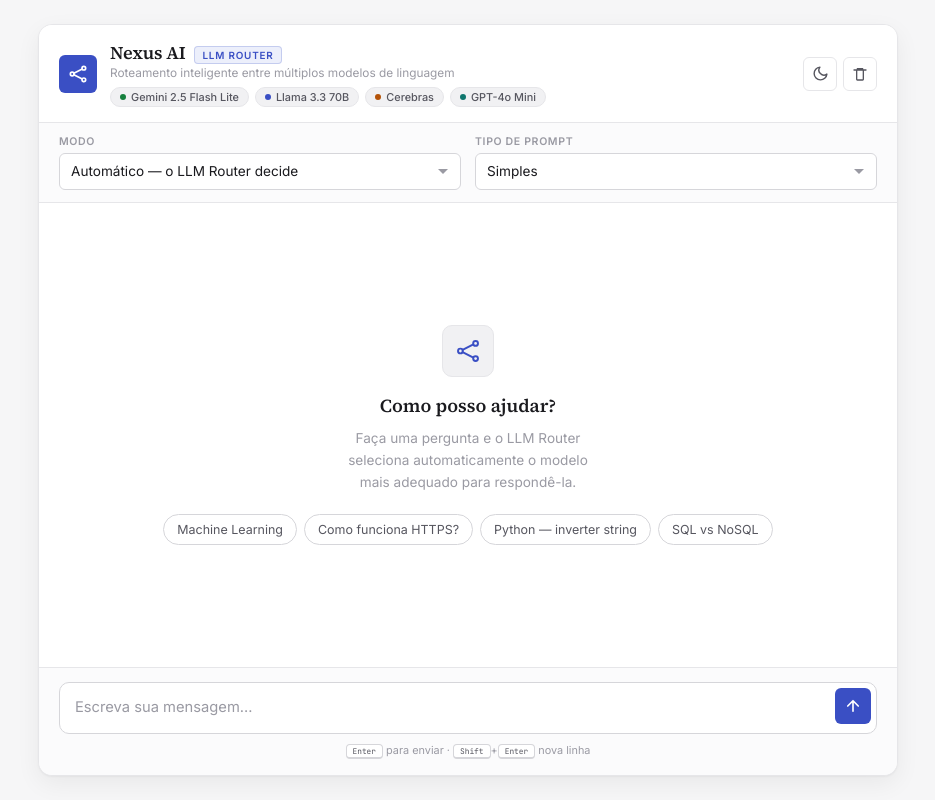
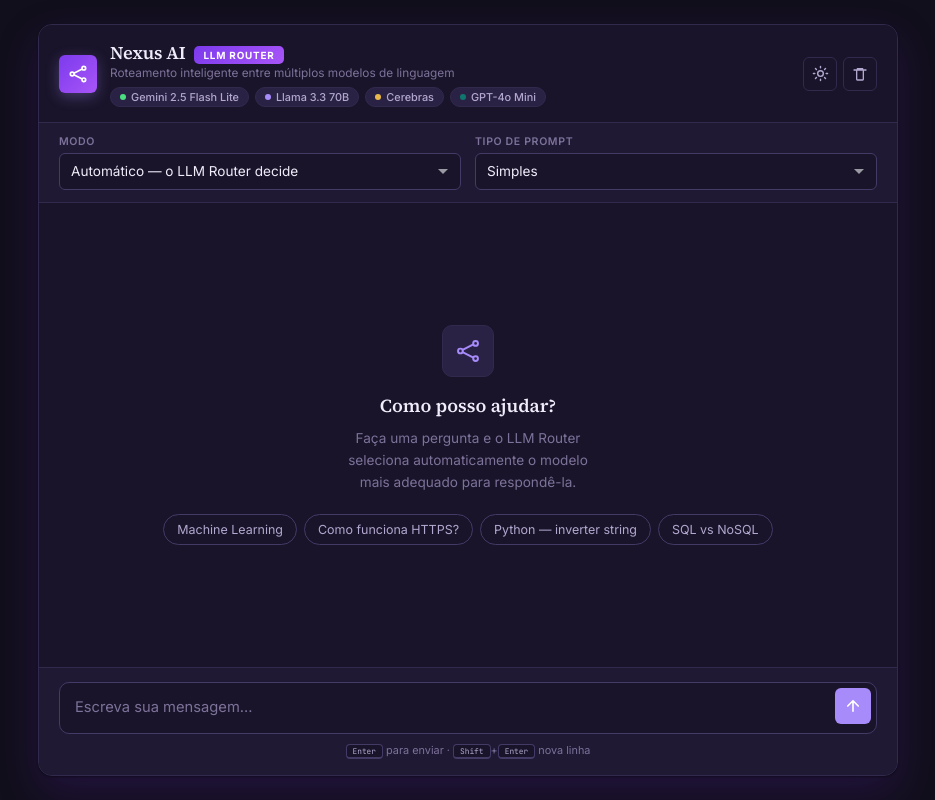
Before and after one commit to PedroNewDev/Conex-o-API, a Flask app: page / in a window 1280 px wide. Shown: the whole page, without its empty margins (172-1107 px from the left). Run offline with Flask 3, Linux system fonts and the light colour scheme; some libraries are stand-ins or nearby versions.

Commit message:
style: tema roxo como padrao (violeta escuro + alternativa lavanda)
- paleta roxo-escuro padrao; tema claro reescrito em tons de lavanda
- logo e badge LLM Router com gradiente roxo
- mantem acessibilidade e estrutura do redesign anterior

```diff
--- a/templates/index.html
+++ b/templates/index.html
@@ -1,9 +1,9 @@
 <!DOCTYPE html>
-<html lang="pt-BR" data-theme="light">
+<html lang="pt-BR" data-theme="dark">
 <head>
   <meta charset="UTF-8"/>
   <meta name="viewport" content="width=device-width, initial-scale=1.0"/>
-  <meta name="theme-color" content="#ffffff"/>
+  <meta name="theme-color" content="#19142a"/>
   <title>LLM Router — Roteamento Multimodelo</title>
   <link rel="preconnect" href="https://fonts.googleapis.com"/>
   <link rel="preconnect" href="https://fonts.gstatic.com" crossorigin/>
@@ -24,58 +24,58 @@
       --transition: .18s ease;
     }
 
+    [data-theme="dark"] {
+      color-scheme: dark;
+      --bg:            #120f1c;
+      --surface:       #19142a;
+      --surface2:      #1f1934;
+      --surface3:      #2a2245;
+      --border:        #322a4d;
+      --border-strong: #443a66;
+      --text:          #f1ecfa;
+      --text-2:        #b3a8cf;
+      --text-3:        #7d7299;
+      --user-bg:       #7c3aed;
+      --user-fg:       #ffffff;
+      --ia-bg:         #1f1934;
+      --ia-fg:         #f1ecfa;
+      --accent:        #a78bfa;
+      --accent-weak:   #281f44;
+      --accent-ring:   rgba(167,139,250,.32);
+      --green:         #4ade80;
+      --red:           #f1786f;
+      --amber:         #e8b84b;
+      --header-bg:     #19142a;
+      --shadow:        0 1px 2px rgba(0,0,0,.4), 0 16px 40px rgba(76,29,149,.28);
+      --shadow-sm:     0 1px 3px rgba(0,0,0,.45);
+      --code-bg:       #15101f;
+    }
+
     [data-theme="light"] {
       color-scheme: light;
-      --bg:            #f6f6f7;
+      --bg:            #f1ecfb;
       --surface:       #ffffff;
-      --surface2:      #fbfbfc;
-      --surface3:      #f1f1f3;
-      --border:        #e6e6e9;
-      --border-strong: #d6d6da;
-      --text:          #1a1a1e;
-      --text-2:        #56565f;
-      --text-3:        #9a9aa3;
-      --user-bg:       #2d3748;
+      --surface2:      #faf7ff;
+      --surface3:      #f1eafb;
+      --border:        #e7ddf6;
+      --border-strong: #d6c8ee;
+      --text:          #201733;
+      --text-2:        #5c5176;
+      --text-3:        #998cb5;
+      --user-bg:       #7c3aed;
       --user-fg:       #ffffff;
-      --ia-bg:         #fbfbfc;
-      --ia-fg:         #1a1a1e;
-      --accent:        #3a4fc4;
-      --accent-weak:   #eceffb;
-      --accent-ring:   rgba(58,79,196,.22);
+      --ia-bg:         #faf7ff;
+      --ia-fg:         #201733;
+      --accent:        #7c3aed;
+      --accent-weak:   #f1eafb;
+      --accent-ring:   rgba(124,58,237,.22);
       --green:         #15803d;
       --red:           #c0362c;
       --amber:         #b45309;
       --header-bg:     #ffffff;
-      --shadow:        0 1px 2px rgba(0,0,0,.04), 0 8px 24px rgba(0,0,0,.06);
-      --shadow-sm:     0 1px 3px rgba(0,0,0,.08);
-      --code-bg:       #f6f8fa;
-    }
-
-    [data-theme="dark"] {
-      color-scheme: dark;
-      --bg:            #161618;
-      --surface:       #1d1d20;
-      --surface2:      #222226;
-      --surface3:      #292930;
-      --border:        #2e2e34;
-      --border-strong: #3c3c44;
-      --text:          #f2f2f3;
-      --text-2:        #a6a6ae;
-      --text-3:        #74747e;
-      --user-bg:       #3a4fc4;
-      --user-fg:       #ffffff;
-      --ia-bg:         #222226;
-      --ia-fg:         #f2f2f3;
-      --accent:        #8b9bff;
-      --accent-weak:   #23263a;
-      --accent-ring:   rgba(139,155,255,.28);
-      --green:         #4ade80;
-      --red:           #f1786f;
-      --amber:         #e0a23c;
-      --header-bg:     #1d1d20;
-      --shadow:        0 1px 2px rgba(0,0,0,.3), 0 12px 32px rgba(0,0,0,.4);
-      --shadow-sm:     0 1px 3px rgba(0,0,0,.4);
-      --code-bg:       #16181d;
+      --shadow:        0 1px 2px rgba(76,29,149,.06), 0 10px 30px rgba(124,58,237,.12);
+      --shadow-sm:     0 1px 3px rgba(124,58,237,.12);
+      --code-bg:       #f7f4fc;
     }
 
     /* ═══════════════ RESET ═══════════════ */
@@ -135,12 +135,13 @@
     .logo {
       width: 38px; height: 38px;
       border-radius: var(--radius-sm);
-      background: var(--accent);
+      background: linear-gradient(135deg, #7c3aed, #a855f7);
       color: #fff;
       display: flex;
       align-items: center;
       justify-content: center;
       flex-shrink: 0;
+      box-shadow: 0 4px 14px var(--accent-ring);
     }
 
     .header-info { flex: 1; min-width: 0; }
@@ -159,14 +160,14 @@
     }
     .router-badge {
       font-size: .62rem;
-      font-weight: 600;
+      font-weight: 700;
       letter-spacing: .08em;
       text-transform: uppercase;
-      padding: 2px 7px;
-      border-radius: 4px;
-      color: var(--accent);
-      background: var(--accent-weak);
-      border: 1px solid var(--accent-ring);
+      padding: 3px 9px;
+      border-radius: 5px;
+      color: #fff;
+      background: linear-gradient(135deg, #7c3aed, #a855f7);
+      border: none;
     }
     .header-sub {
       font-size: .74rem;
@@ -955,7 +956,7 @@
 
     /* ─── Theme ─── */
     const html = document.documentElement;
-    const savedTheme = localStorage.getItem("nexus-theme") || "light";
+    const savedTheme = localStorage.getItem("nexus-theme") || "dark";
     applyTheme(savedTheme);
 
     document.getElementById("btnTheme").addEventListener("click", () =>
```
